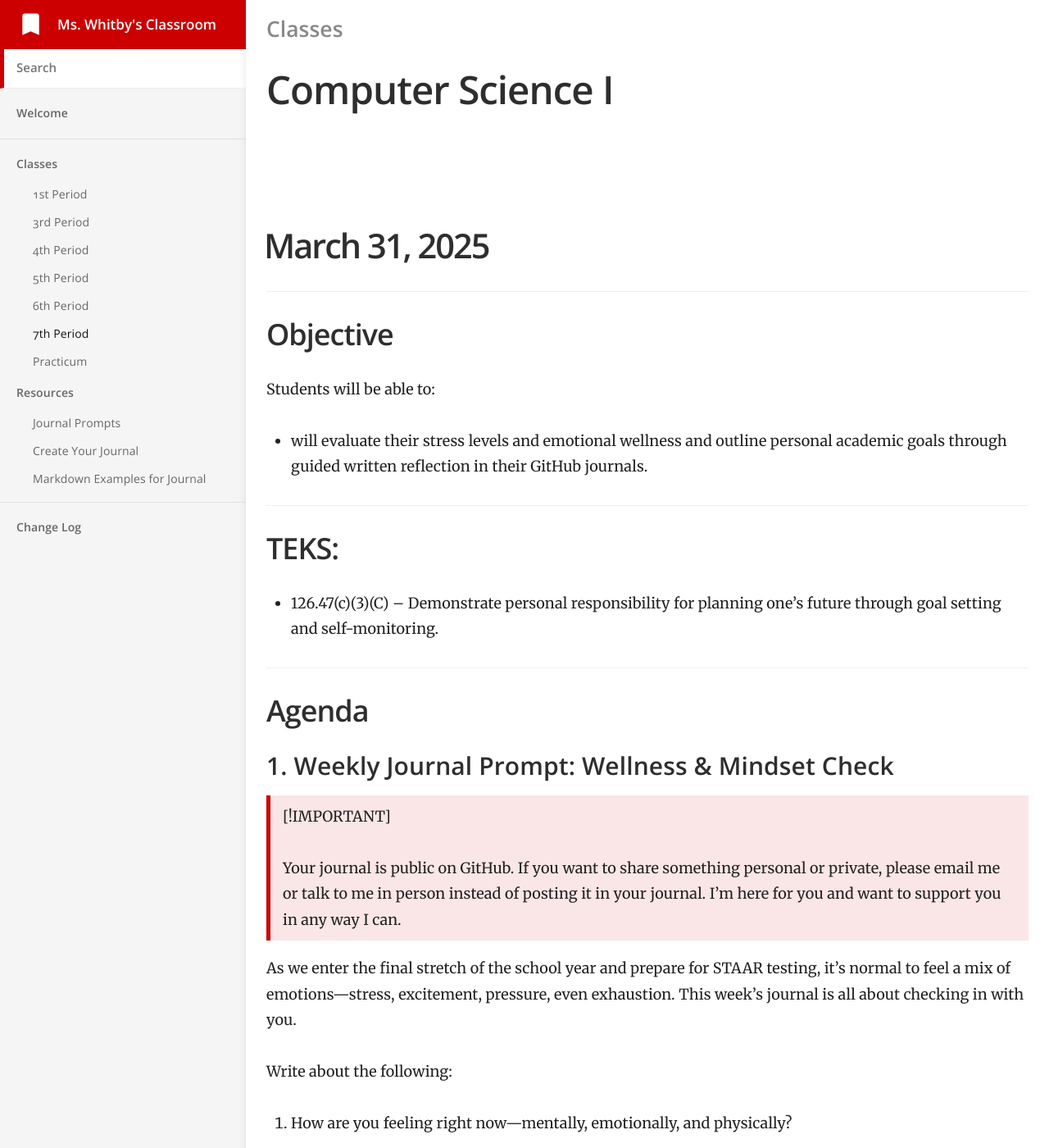
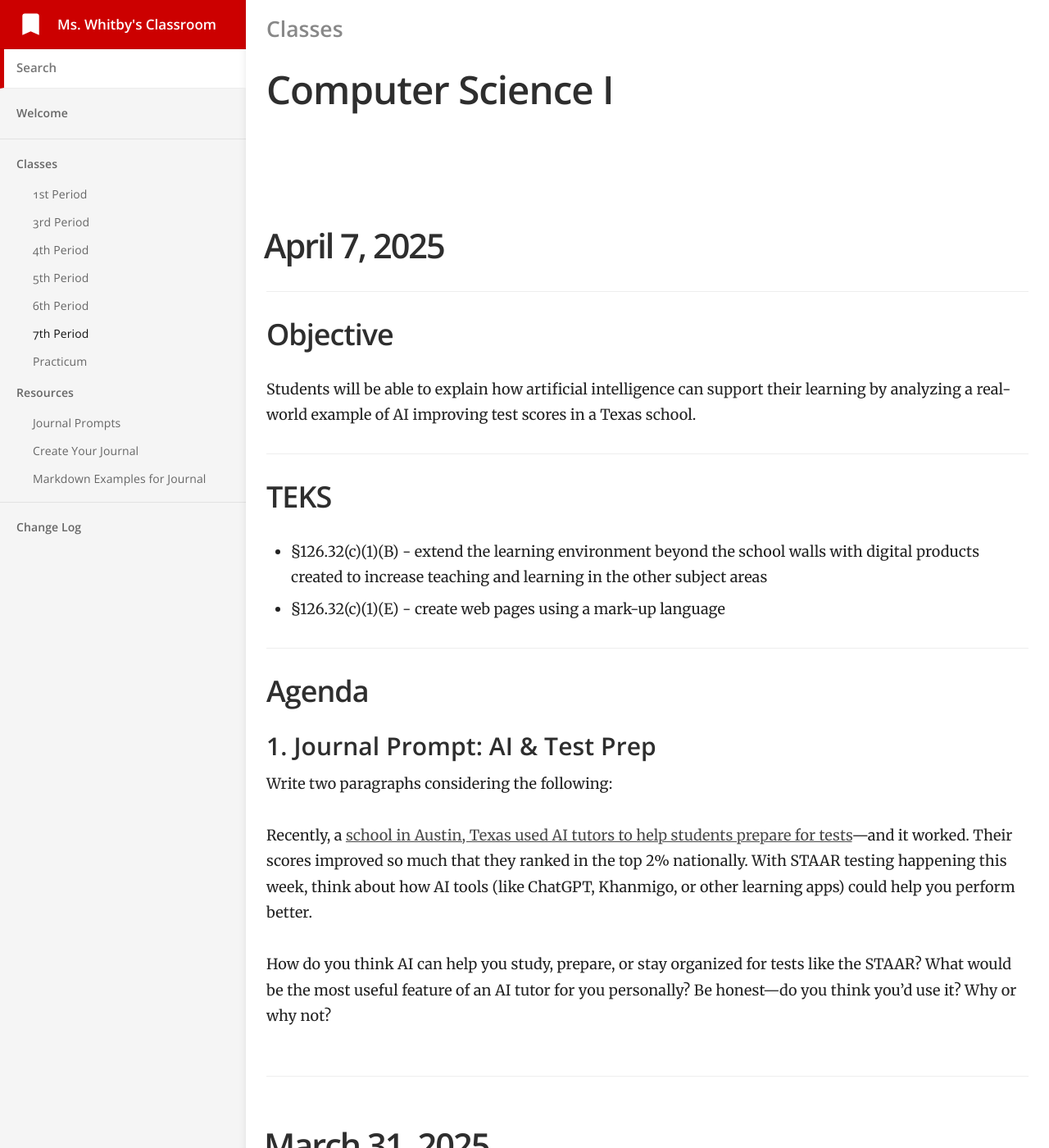
Before and after one commit to mswhitby/classroom, a Jekyll site: the page built from _docs/classes/7th.md, in a window 1280 px wide and 1400 px high. Shown: the whole window at 82% size. Built offline with Jekyll 4.4.1, drawn with Linux system fonts in a browser that asks for light colours.

Commit message:
Updated lessons

```diff
--- a/_docs/classes/7th.md
+++ b/_docs/classes/7th.md
@@ -4,6 +4,29 @@ subtitle: Computer Science I
 category: Classes
 order: 6
 ---
+
+# April 7, 2025
+
+## Objective
+
+Students will be able to explain how artificial intelligence can support their learning by analyzing a real-world example of AI improving test scores in a Texas school.
+
+## TEKS
+
+- §126.32(c)(1)(B) - extend the learning environment beyond the school walls with digital products created to increase teaching and learning in the other subject areas
+- §126.32(c)(1)(E) - create web pages using a mark-up language
+
+## Agenda
+
+### 1. Journal Prompt: AI & Test Prep
+
+Write two paragraphs considering the following:
+
+Recently, a [school in Austin, Texas used AI tutors to help students prepare for tests](https://www.fox7austin.com/news/alpha-school-two-hour-learning-ai-tutor-austin-texas)—and it worked. Their scores improved so much that they ranked in the top 2% nationally. With STAAR testing happening this week, think about how AI tools (like ChatGPT, Khanmigo, or other learning apps) could help you perform better.
+
+How do you think AI can help you study, prepare, or stay organized for tests like the STAAR? What would be the most useful feature of an AI tutor for you personally? Be honest—do you think you’d use it? Why or why not?
+
+----
 
 # March 31, 2025
 
```
